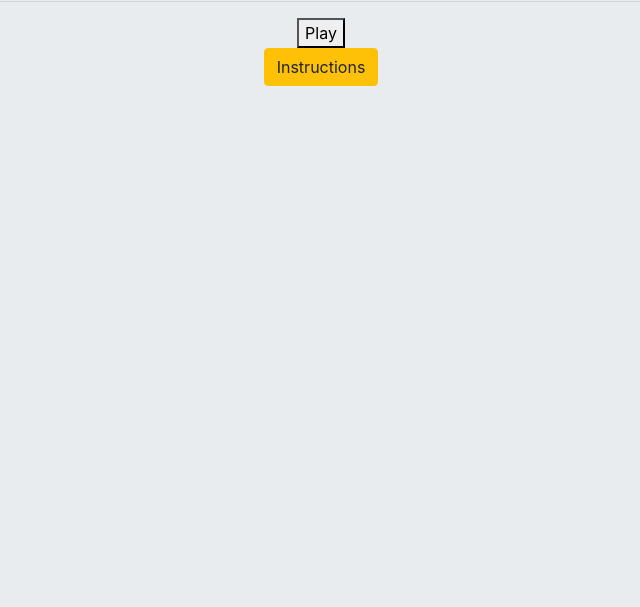
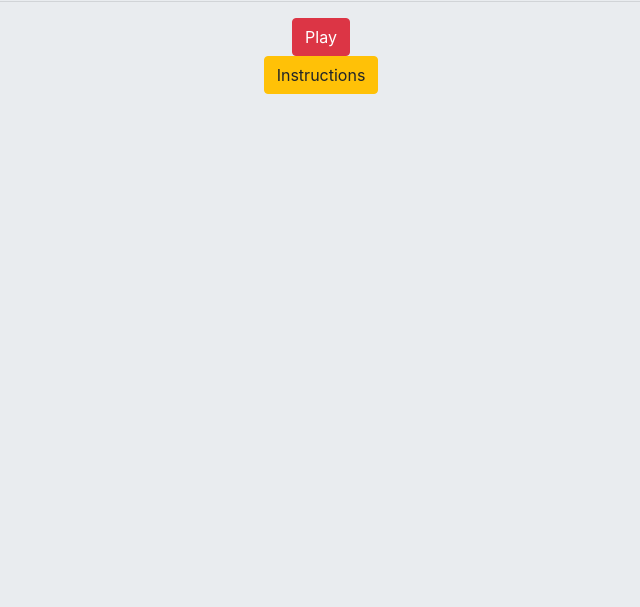
Before and after one commit to intenseness/Asteroids-Game, a plain HTML site: page index.html in a window 1280 px wide. Shown: the part 193-800 px from the top of the page, without its empty margins (319-959 px from the left). Drawn offline with nearby package versions, Linux system fonts and the light colour scheme.

Commit message:
Fixed html page issues

```diff
--- a/index.html
+++ b/index.html
@@ -11,7 +11,7 @@
        <center> <h1 class="display-4">Attack Of The Pizzas</h1>
      <h2 class="display-5"> By Connor Meny And Gabe Hougard</h2>
     <hr>
-    <button>Play</button></center>
+     <a href="GamePage.html" class="btn btn-danger"> Play </a></center>
       <center><a href="InstructionsPage.html" class="btn btn-warning">Instructions</a></center>
     </body>
 </html>
```
